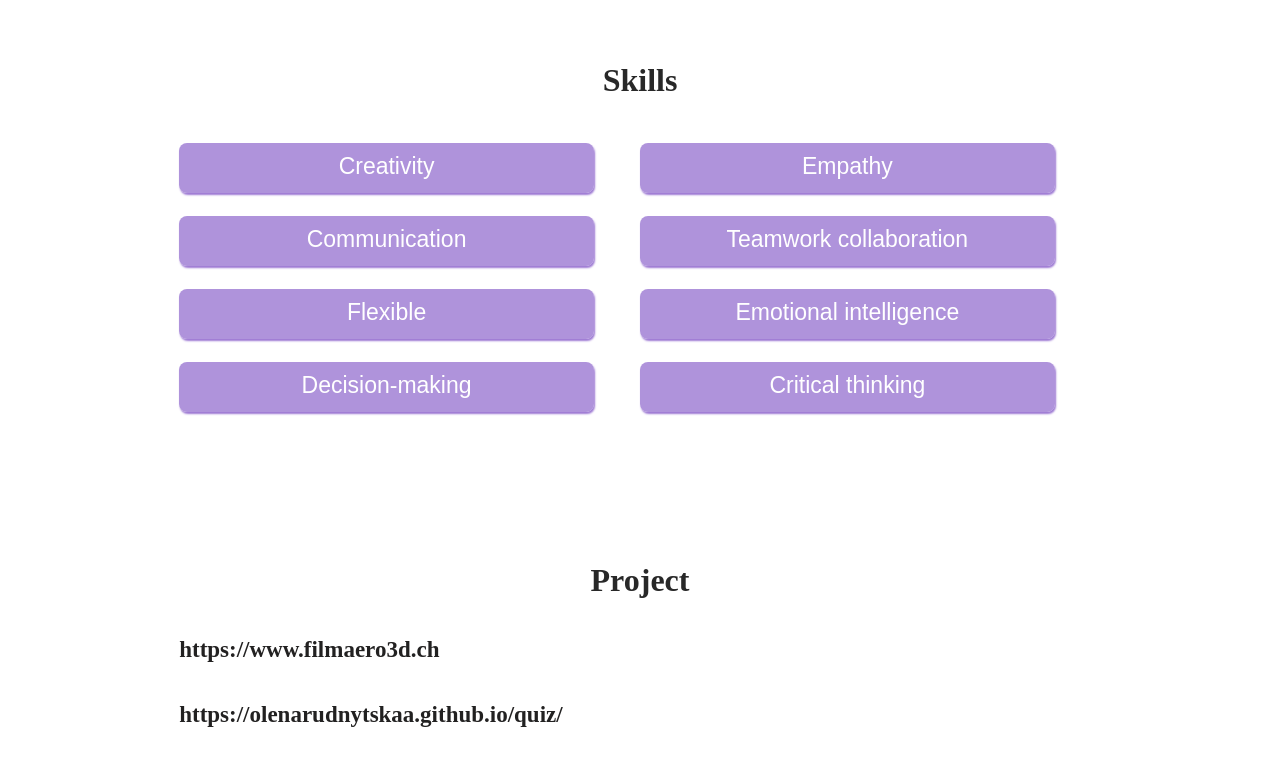
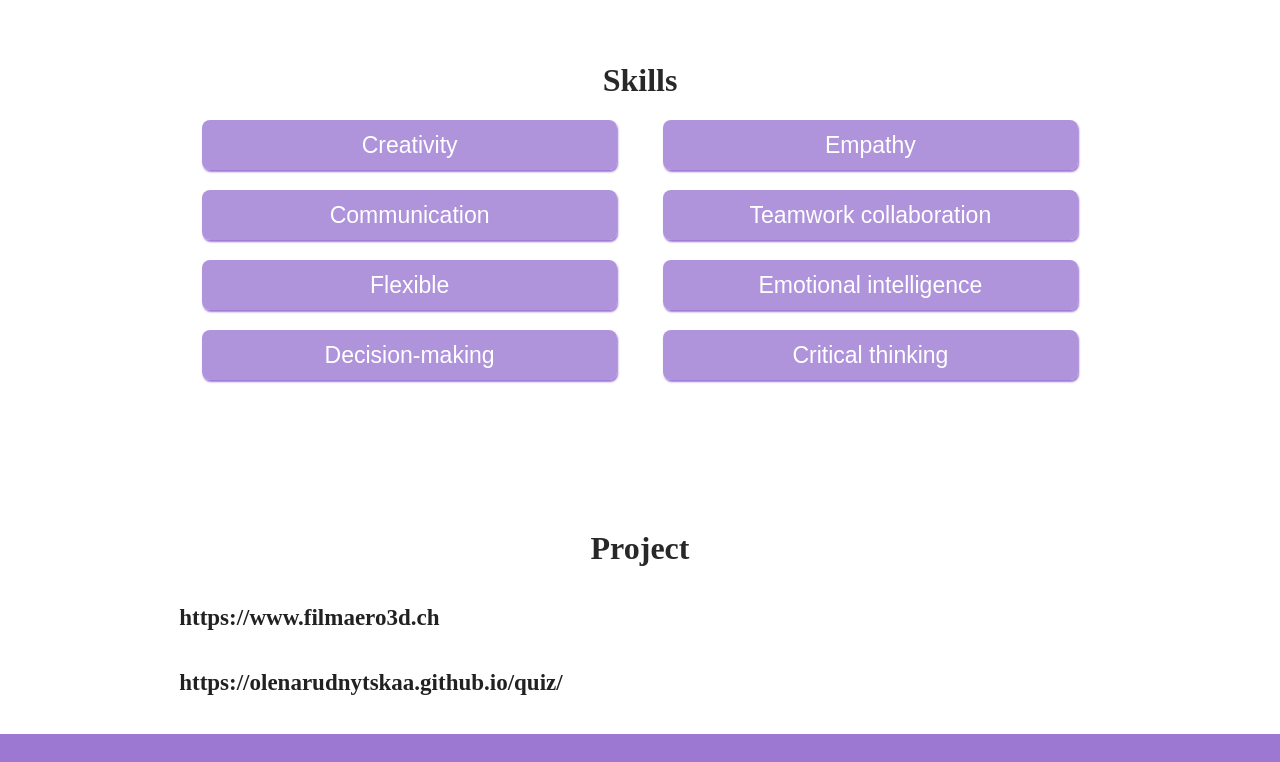
Before and after one commit to olenarudnytskaa/portfolio, a plain HTML site: page index.html in a window 1280 px wide. Shown: the part 1760-2522 px from the top of the page. Drawn offline with Linux system fonts and the light colour scheme.

Commit message:
correct skills

```diff
--- a/index.css
+++ b/index.css
@@ -168,7 +168,7 @@ h4{
     position: absolute;
     bottom: 0;
 }
-.total{
+.cv{
     width: 80%;
     margin: 100px auto 150px auto;
     display: flex;
@@ -355,10 +355,17 @@ footer{
 }
 .list-one{
     width: 100%;
+    display: flex;
+    flex-direction: column;
+    align-items: center;
 
 }
 .list-two{
     width: 100%;
+    display: flex;
+    flex-direction: column;
+    align-items: center;
+
 }
 .creative{
     width: 90%;
@@ -372,8 +379,8 @@ footer{
     text-align: center;
     font-size: 23px;
     font-weight: 500;
-    padding-top: 10px;
     font-family: Arial, Helvetica, sans-serif;
+    margin: 12px 0;
 }
 .communication{
     width: 90%;
@@ -388,8 +395,8 @@ footer{
     text-align: center;
     font-size: 23px;
     font-weight: 500;
-    padding-top: 10px;
     font-family: Arial, Helvetica, sans-serif;
+    margin: 12px 0;
 }
 .flexible{
     width: 90%;
@@ -404,8 +411,8 @@ footer{
     text-align: center;
     font-size: 23px;
     font-weight: 500;
-    padding-top: 10px;
     font-family: Arial, Helvetica, sans-serif;
+    margin: 12px 0;
 }
 .decision{
     width: 90%;
@@ -420,8 +427,8 @@ footer{
     text-align: center;
     font-size: 23px;
     font-weight: 500;
-    padding-top: 10px;
     font-family: Arial, Helvetica, sans-serif;
+    margin: 12px 0;
 }
 .empathy{
     width: 90%;
@@ -435,8 +442,8 @@ footer{
     text-align: center;
     font-size: 23px;
     font-weight: 500;
-    padding-top: 10px;
     font-family: Arial, Helvetica, sans-serif;
+    margin: 12px 0;
 }
 .team{
     width: 90%;
@@ -451,8 +458,8 @@ footer{
     text-align: center;
     font-size: 23px;
     font-weight: 500;
-    padding-top: 10px;
     font-family: Arial, Helvetica, sans-serif;
+    margin: 12px 0;
 }
 .emotional{
     width: 90%;
@@ -467,8 +474,8 @@ footer{
     text-align: center;
     font-size: 23px;
     font-weight: 500;
-    padding-top: 10px;
     font-family: Arial, Helvetica, sans-serif;
+    margin: 12px 0;
 }
 .critical{
     width: 90%;
@@ -483,8 +490,8 @@ footer{
     text-align: center;
     font-size: 23px;
     font-weight: 500;
-    padding-top: 10px;
     font-family: Arial, Helvetica, sans-serif;
+    margin: 12px 0;
 }
 .project{
     width: 90%;
--- a/index.html
+++ b/index.html
@@ -36,7 +36,7 @@
     <h3><br> I am an aspiring junior developer with a passion for creative programming. I have knowledge of JavaScript, HTML, CSS and a penchant for innovative solutions. I'm looking forward to learning more. </h3>
    </div>
 </div>
-<div class="total">
+<div class="cv">
   <div class="experience">
     <h1>Experience</h1>
     <div class="insurance">
```
